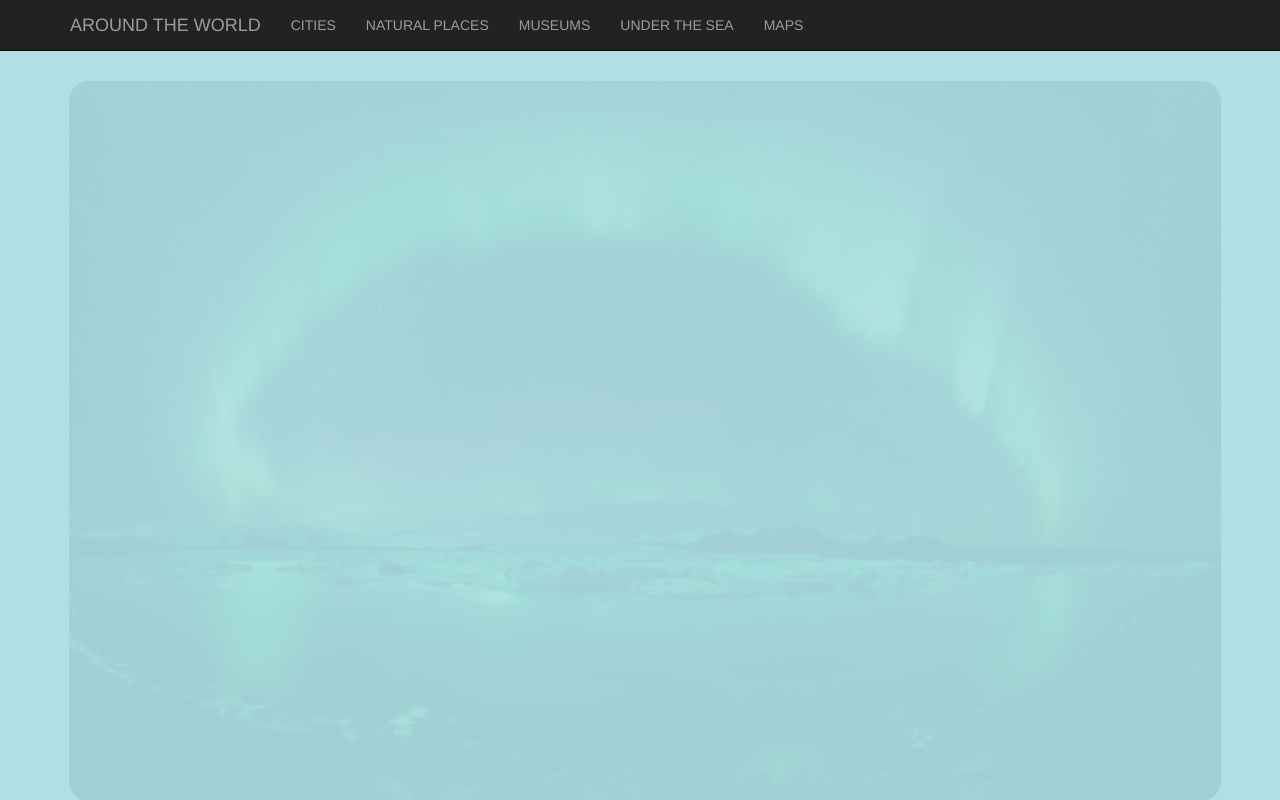
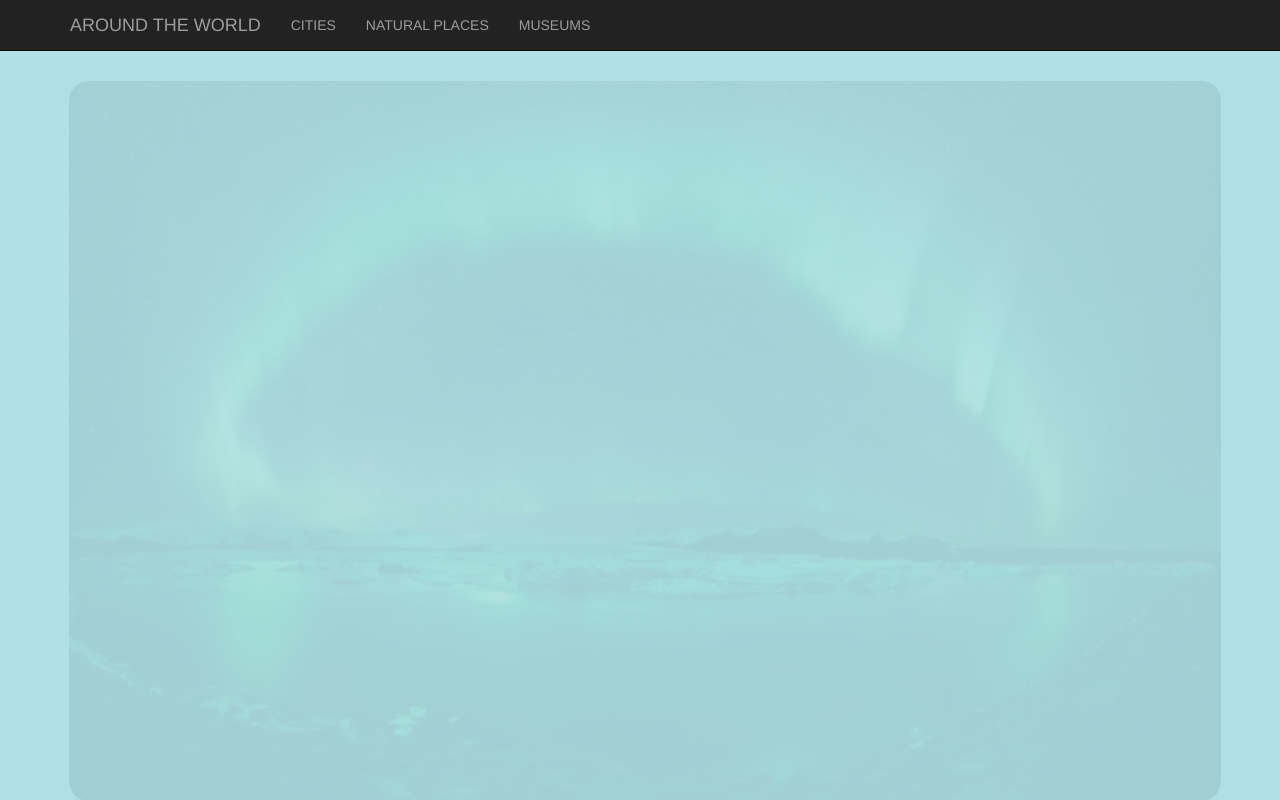
Before and after one commit to broccalisa/auroreboreali, a plain HTML site: page index.html in a window 1280 px wide. Shown: the top 800 px of the page. Drawn offline with nearby package versions, Linux system fonts and the light colour scheme.

Commit message:
Update index.html

```diff
--- a/index.html
+++ b/index.html
@@ -42,8 +42,6 @@
             <li><a href="http://broccalisa.github.io/cities/">CITIES</a></li>
             <li><a href="http://broccalisa.github.io/naturalplaces/">NATURAL PLACES</a></li>
             <li><a href="http://broccalisa.github.io/museums/">MUSEUMS</a></li>
-             <li><a href="http://broccalisa.github.io/underthesea/">UNDER THE SEA</a></li>
-             <li><a href="https://www.google.it/maps">MAPS</a></li>
 
               </ul>
 
```
